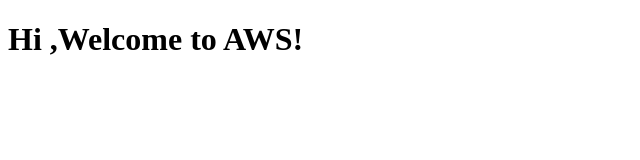
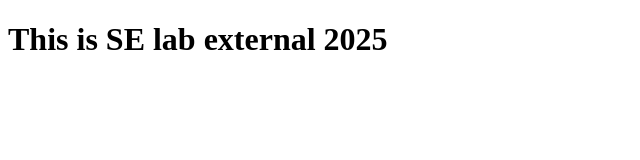
Before and after one commit to Spandana6404/MyAws, a plain HTML site: page index.html in a window 1280 px wide. Shown: the whole page, without its empty margins (0-640 px from the left). Drawn offline with Linux system fonts and the light colour scheme.

Commit message:
Update index.html

```diff
--- a/index.html
+++ b/index.html
@@ -6,6 +6,6 @@
     <title>Document</title>
 </head>
 <body>
-    <h1> Hi ,Welcome to AWS!</h1>
+    <h1>This is SE lab external 2025</h1>
 </body>
 </html>
```
